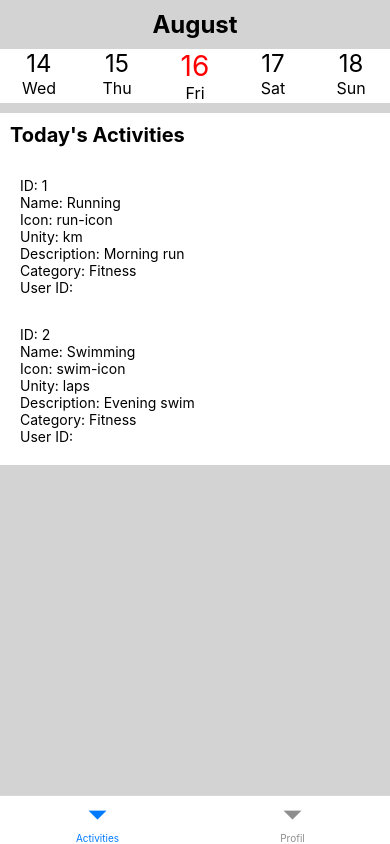
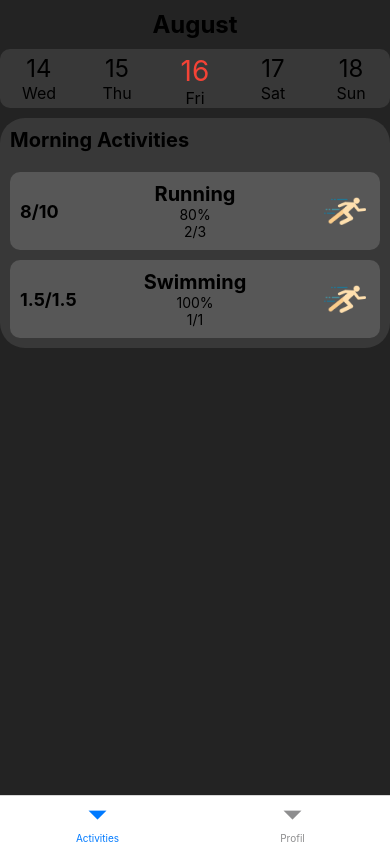
Before and after one commit to Basuw/Activities, a React Native app: screen /Activities in a window 390 px wide. Built offline with nearby package versions, Linux system fonts and the light colour scheme.

Commit message:
Adding some styles to the activity components

```diff
--- a/src/components/ DaysMenu.tsx
+++ b/src/components/ DaysMenu.tsx
@@ -118,10 +118,12 @@ const styles = StyleSheet.create({
     position: 'relative',
   },
   menu: {
+    paddingTop: 5,
     width: '100%',
     height: '10%',
     flexDirection: 'row',
-    backgroundColor: 'white',
+    backgroundColor: '#383838',
+    borderRadius: 10,
   },
   dayContainer: {
     alignItems: 'center',
@@ -132,11 +134,11 @@ const styles = StyleSheet.create({
     color: 'black',
   },
   selectedDayText: {
-    color: 'blue',
+    color: '#382bf0',
     fontSize: 28,
   },
   currentDayText: {
-    color: 'red',
+    color: '#f44336',
   },
   weekdayText: {
     fontSize: 16,
--- a/src/components/Activity.tsx
+++ b/src/components/Activity.tsx
@@ -1,30 +1,64 @@
-import {Text, View, StyleSheet} from 'react-native';
+import {Text, View, StyleSheet, Image} from 'react-native';
 import React from 'react';
-import ActivityModel from '../models/ActivityModel';
+import ActivityProgressModel from '../models/Activities/ActivityProgressModel.ts';
 
 interface ActivityProps {
-  activity: ActivityModel;
+  activity: ActivityProgressModel;
 }
 
 const Activity: React.FC<ActivityProps> = ({activity}) => {
+  const icon = require('../../assets/icons/activities/running.png');
   return (
     <View style={styles.container}>
-      <Text>ID: {activity.id}</Text>
-      <Text>Name: {activity.name}</Text>
-      <Text>Icon: {activity.icon}</Text>
-      <Text>Unity: {activity.unity}</Text>
-      <Text>Description: {activity.description}</Text>
-      <Text>Category: {activity.category}</Text>
-      <Text>User ID: {activity.userid}</Text>
+      <View style={styles.leftContainer}>
+        <Text style={styles.largeText}>{activity.activityDone.achievement}/{activity.activityDone.activitySave.objective}</Text>
+      </View>
+      <View style={styles.centerContainer}>
+        <Text style={styles.activityName}>{activity.activityDone.activitySave.activity.name}</Text>
+        <Text>{activity.weekProgress}%</Text>
+        <Text>{activity.weekObjective}/{activity.activityDone.activitySave.frequency}</Text>
+      </View>
+      <View style={styles.rightContainer}>
+        <Image
+            source={icon} style={styles.icon}
+        />
+      </View>
     </View>
   );
 };
 
 const styles = StyleSheet.create({
   container: {
+    flexDirection: 'row',
     padding: 10,
-    backgroundColor: 'white',
+    backgroundColor: '#575757',
     marginTop: 10,
+    borderRadius: 10,
+  },
+  leftContainer: {
+    flex: 1,
+    justifyContent: 'center',
+  },
+  centerContainer: {
+    flex: 2,
+    alignItems: 'center',
+  },
+  rightContainer: {
+    flex: 1,
+    justifyContent: 'center',
+    alignItems: 'flex-end',
+  },
+  largeText: {
+    fontSize: 18,
+    fontWeight: 'bold',
+  },
+  activityName: {
+    fontSize: 20,
+    fontWeight: 'bold',
+  },
+  icon: {
+    width: 50,
+    height: 50,
   },
 });
 
--- a/src/components/ActivitySection.tsx
+++ b/src/components/ActivitySection.tsx
@@ -1,11 +1,11 @@
 import React from 'react';
 import {View, Text, StyleSheet} from 'react-native';
 import Activity from './Activity';
-import ActivityModel from '../models/ActivityModel';
+import ActivityProgressModel from "../models/Activities/ActivityProgressModel.ts";
 
 interface ActivitySectionProps {
   title: string;
-  activities: ActivityModel[];
+  activities: ActivityProgressModel[];
 }
 
 const ActivitySection: React.FC<ActivitySectionProps> = ({title, activities}) => {
@@ -13,7 +13,7 @@ const ActivitySection: React.FC<ActivitySectionProps> = ({title, activities}) =>
     <View style={styles.container}>
       <Text style={styles.title}>{title}</Text>
       {activities.map((activity) => (
-        <Activity key={activity.id} activity={activity} />
+        <Activity key={activity.activityDone.id} activity={activity} />
       ))}
     </View>
   );
@@ -22,8 +22,9 @@ const ActivitySection: React.FC<ActivitySectionProps> = ({title, activities}) =>
 const styles = StyleSheet.create({
   container: {
     padding: 10,
-    backgroundColor: 'white',
+    backgroundColor: '#383838',
     marginTop: 10,
+    borderRadius: 25,
   },
   title: {
     fontSize: 20,
--- a/src/models/Activities/ActivityProgressModel.ts
+++ b/src/models/Activities/ActivityProgressModel.ts
@@ -1,12 +1,12 @@
-import ActivitySaveModel from './ActivitySaveModel';
+import ActivityDoneModel from "./ActivityDoneModel.ts";
 
 class ActivityProgressModel {
-  activitySave: ActivitySaveModel;
+  activityDone: ActivityDoneModel;
   weekProgress: number;
   weekObjective: number;
 
-  constructor(activitySave: ActivitySaveModel, weekProgress: number, weekObjective: number) {
-    this.activitySave = activitySave;
+  constructor(activityDone: ActivityDoneModel, weekProgress: number, weekObjective: number) {
+    this.activityDone = activityDone;
     this.weekProgress = weekProgress;
     this.weekObjective = weekObjective;
   }
--- a/src/screens/Activities.tsx
+++ b/src/screens/Activities.tsx
@@ -5,8 +5,8 @@ import {
   Text,
 } from 'react-native';
 import ActivitySection from '../components/ActivitySection';
-import ActivityModel from '../models/Activities/ActivityModel.ts';
 import DayMenu from '../components/ DaysMenu';
+import StubService from '../services/stub.ts';
 
 
 const Activities = () => {
@@ -33,33 +33,15 @@ const Activities = () => {
     return selectedDate.toLocaleDateString('en-US', options);
   };
 
-  const sampleActivities = [
-    new ActivityModel(
-      1,
-      'Running',
-      'run-icon',
-      'km',
-      'Morning run',
-      'Fitness',
-      123,
-    ),
-    new ActivityModel(
-      2,
-      'Swimming',
-      'swim-icon',
-      'laps',
-      'Evening swim',
-      'Fitness',
-      124,
-    ),
-  ];
+  const stubService = new StubService();
+  const sampleActivities = stubService.activitiesProgress;
 
   return (
     <SafeAreaView style={styles.wrapper}>
       <Text style={styles.monthText}>{getCurrentMonth()}</Text>
       <DayMenu selectedDay={selectedDay} onDaySelect={handleDaySelect} />
       <ActivitySection
-        title="Today's Activities"
+        title="Morning Activities"
         activities={sampleActivities}
       />
     </SafeAreaView>
@@ -68,7 +50,7 @@ const Activities = () => {
 
 const styles = StyleSheet.create({
   wrapper: {
-    backgroundColor: 'lightgrey',
+    backgroundColor: '#232323',
     flex: 1,
   },
   monthText: {
--- a/src/screens/Profil.tsx
+++ b/src/screens/Profil.tsx
@@ -1,5 +1,6 @@
 import React  from 'react';
 import {
+  Image,
   SafeAreaView,
   StyleSheet,
   Text,
@@ -9,6 +10,9 @@ const Profil = () => {
   return (
     <SafeAreaView style={styles.wrapper}>
       <Text>Profil page</Text>
+      <Image
+          source={require('../../assets/icons/activities/running.png')} style={styles.image}
+      />
     </SafeAreaView>
   );
 };
@@ -17,7 +21,10 @@ const styles = StyleSheet.create({
   wrapper: {
     backgroundColor: 'lightgrey',
     flex: 1,
-  },
+  }, image: {
+    width: 100,
+    },
+
 });
 
 export default Profil;
--- /dev/null
+++ b/src/services/stub.ts
@@ -0,0 +1,57 @@
+import UserModel from '../models/UserModel.ts';
+import ActivitySaveModel from '../models/Activities/ActivitySaveModel.ts';
+import ActivityModel from '../models/Activities/ActivityModel.ts';
+import ActivityDoneModel from '../models/Activities/ActivityDoneModel.ts';
+import StatusEnum from "../models/Activities/StatusEnum.ts";
+import ActivityProgressModel from "../models/Activities/ActivityProgressModel.ts";
+
+class StubService {
+    user:UserModel;
+    activities:ActivityModel[];
+    activitiesSaved:ActivitySaveModel[];
+    activitiesDone:ActivityDoneModel[];
+    activitiesProgress:ActivityProgressModel[];
+    constructor() {
+        this.user = new UserModel(1,
+            'John Doe',
+            'thisIsMyPassword',
+            'jonh.doe@gmail.com',
+            'user',
+            new Date('2021-09-01T00:00:00.000Z'),
+            new Date('2021-09-01T00:00:00.000Z'),
+            73.4,
+            1.75,
+            1,
+            1);
+        this.activities = [
+            new ActivityModel(1,
+                'Running',
+                'running.png',
+                'km',
+                'Morning run',
+                'Fitness',
+                this.user),
+            new ActivityModel(2,
+                'Swimming',
+                'swimming.png',
+                'laps',
+                'Evening swim',
+                'Fitness',
+                this.user),
+            ];
+        this.activitiesSaved = [
+            new ActivitySaveModel(1, 3,10, new Date('2021-09-01T00:00:00.000Z'),this.activities[0], this.user),
+            new ActivitySaveModel(2, 1, 1.5, new Date('2021-09-01T00:00:00.000Z'),this.activities[1], this.user),
+        ];
+        this.activitiesDone = [
+            new ActivityDoneModel(1,8, new Date('2021-09-01T00:00:00.000Z'), this.activitiesSaved[0], 5, 'Good run', StatusEnum.COMPLETED, new Date('2021-09-01T00:00:00.000Z')),
+            new ActivityDoneModel(2, 1.5, new Date('2021-09-01T00:00:00.000Z'), this.activitiesSaved[1], 4, 'Good swim', StatusEnum.COMPLETED, new Date('2021-09-01T00:00:00.000Z')),
+        ];
+       this.activitiesProgress = [
+            new ActivityProgressModel(this.activitiesDone[0], 80, 2),
+            new ActivityProgressModel(this.activitiesDone[1], 100, 1),
+        ];
+    }
+}
+
+export default StubService;
```
Also changed, not shown: assets/icons/activities/running.png (added).
